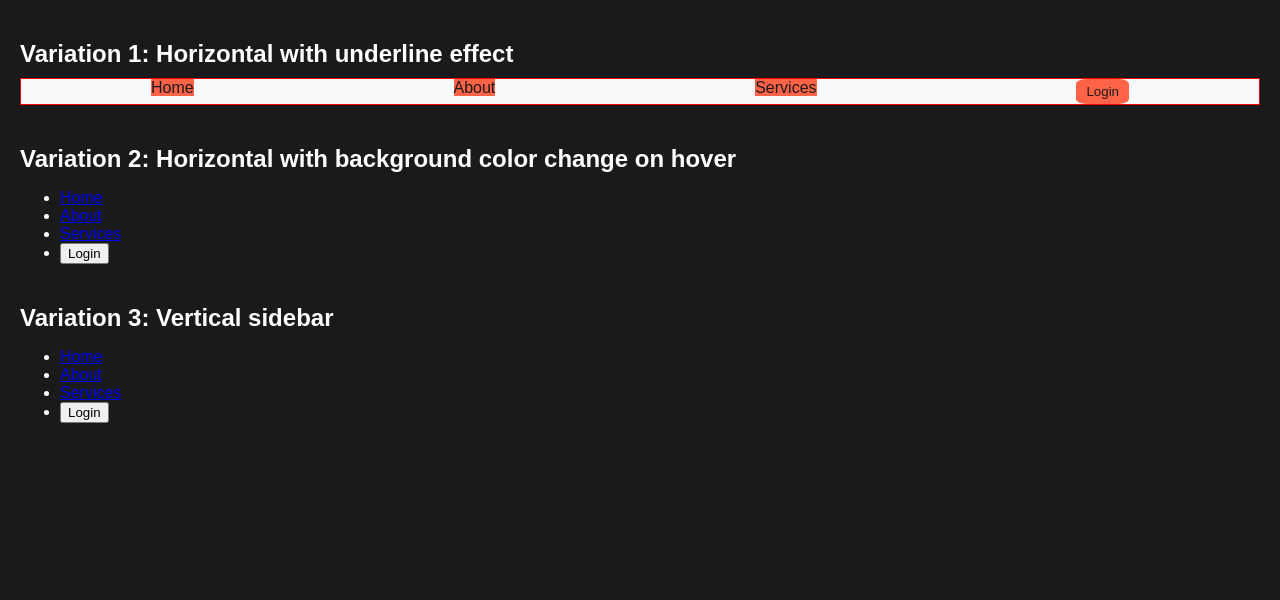
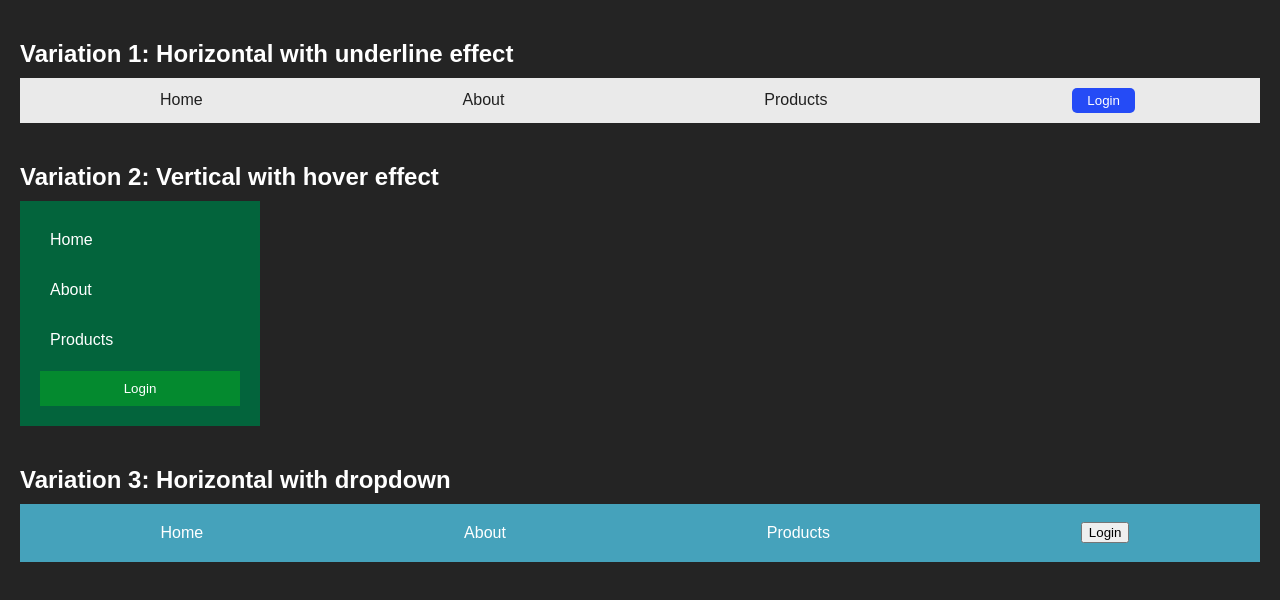
Before and after one commit to NareshChary0430/Web-Development, a plain HTML site: page CSS/05_navbar/navbar.html in a window 1280 px wide. Drawn offline with Linux system fonts and the light colour scheme.

Commit message:
worked on navbar variation 2 and 3

```diff
--- a/CSS/05_navbar/navbar.html
+++ b/CSS/05_navbar/navbar.html
@@ -1,48 +1,128 @@
 <!DOCTYPE html>
 <html lang="en">
   <head>
-  <meta charset="UTF-8">
-  <meta name="viewport" content="width=device-width, initial-scale=1.0">
-  <title>Navbar</title>
+    <meta charset="UTF-8" />
+    <meta name="viewport" content="width=device-width, initial-scale=1.0" />
+    <title>Navigation Bar Variations</title>
 
     <style>
-    body{
-      font-family:  Arial, Helvetica, sans-serif;
-      background-color: #1a1a1a;
-      color: #fff;
+      body {
+        font-family: Arial, Helvetica, sans-serif;
         margin: 0;
         padding: 20px;
+        background-color: #242424;
+        color: #fff;
       }
       .nav-container {
         margin-bottom: 40px;
       }
-    h2{
+      h2 {
         margin-bottom: 10px;
       }
-    .nav1{
-      border: 1px solid red;
-      background-color: #f8f9fa;
+      .nav1 {
+        background-color: #eaeaea;
+        padding: 10px;
       }
-    .nav1 ul{
-      list-style-type:none;
+      .nav1 ul {
+        list-style-type: none;
+        margin: 0;
+        padding: 0;
         display: flex;
         justify-content: space-around;
+        align-items: center;
+      }
+      .nav1 li {
+        display: inline;
+      }
+      .nav1 a {
+        text-decoration: none;
+        color: #202020;
+        /* background-color: #d45b04; */
+        padding: 5px 15px;
+        position: relative;
+      }
+
+      .nav1 a::after {
+        content: "";
+        position: absolute;
+        height: 2px;
+        width: 100%;
+        bottom: 0;
+        left: 0;
+        background-color: #0a65c7;
+        transform: scaleX(0);
+        transition: transform 0.3s ease-in-out;
+      }
+      .nav1 a:hover::after {
+        transform: scaleX(1);
+      }
+
+      .nav1 .login-btn {
+        background-color: #254bf6;
+        color: #fff;
+        border: none;
+        padding: 5px 15px;
+        border-radius: 5px;
+        cursor: pointer;
+      }
+      .nav2 {
+        background-color: #03643c;
+        width: 200px;
+        padding: 20px;
+      }
+      .nav2 ul {
+        list-style-type: none;
+        margin: 0;
+        padding: 0;
+      }
+      .nav2 li {
+        margin-bottom: 12px;
+      }
+      .nav2 a {
+        text-decoration: none;
+        color: #fff;
+        display: block;
+        padding: 10px;
+        width: 100%;
+      }
+      .nav2 a:hover {
+        background-color: #137e0a;
+      }
+      .nav2 .login-btn {
+        background-color: #048a2f;
+        color: #fff;
+        border: none;
+        width: 100%;
+        padding: 10px;
+        cursor: pointer;
+      }
+      .nav3 {
+        background-color: #45a2bb;
+        padding: 10px;
+      }
+      .nav3 ul {
+        list-style-type: none;
         padding: 0;
         margin: 0;
+        display: flex;
+        justify-content: space-around;
+        align-items: center;
+      }
+      .nav3 a {
+        text-decoration: none;
+        color: #fff;
+        padding: 10px;
+        display: block;
+      }
+      .nav3 .dropdown-content {
+        display: none;
+      }
 
-    }
-    .nav1 ul li a{
-      text-decoration: none;
-      background-color: tomato;
-      color:#1a1a1a;
-    }
-    .nav1 .login-btn{
-      background-color: tomato;
-      color:#1a1a1a;
-      border: none;
-      padding: 5px 10px;
-      cursor: pointer;
-      border-radius: 20%;
+      .nav3 .dropdown:hover .dropdown-content {
+        display: block;
+        position: absolute;
+        background-color: #3e3e3e;
+        min-width: 150px;
       }
     </style>
   </head>
@@ -51,38 +131,43 @@
       <h2>Variation 1: Horizontal with underline effect</h2>
       <nav class="nav1">
         <ul>
-        <li><a href="#">Home</a> </li>
+          <li><a href="#">Home</a></li>
           <li><a href="#">About</a></li>
-        <li><a href="#">Services</a></li>
+          <li><a href="#">Products</a></li>
           <li><button class="login-btn">Login</button></li>
         </ul>
       </nav>
     </div>
 
     <div class="nav-container">
-    <h2>Variation 2: Horizontal with background color change on hover</h2>
+      <h2>Variation 2: Vertical with hover effect</h2>
       <nav class="nav2">
         <ul>
           <li><a href="#">Home</a></li>
           <li><a href="#">About</a></li>
-        <li><a href="#">Services</a></li>
+          <li><a href="#">Products</a></li>
+        </ul>
+        <button class="login-btn">Login</button>
+      </nav>
+    </div>
+
+    <div class="nav-container">
+      <h2>Variation 3: Horizontal with dropdown</h2>
+      <nav class="nav3">
+        <ul>
+          <li><a href="#">Home</a></li>
+          <li class="dropdown">
+            <a href="#">About</a>
+            <div class="dropdown-content">
+              <a href="#">Our Story</a>
+              <a href="#">Team</a>
+              <a href="#">Contact</a>
+            </div>
+          </li>
+          <li><a href="#">Products</a></li>
           <li><button class="login-btn">Login</button></li>
         </ul>
       </nav>
     </div>
-
-  <div class="nav-container">
-    <h2>Variation 3: Vertical sidebar</h2>
-    <nav class="nav3">
-      <ul>
-        <li><a href="#">Home</a></li>
-        <li><a href="#">About</a></li>
-        <li><a href="#">Services</a></li>
-        <li><button class="login-btn">Login</button></li>
-      </ul>
-    </nav>
-  </div>
-
-
   </body>
 </html>
```
Lines whose indentation alone changed are shown as unchanged.
